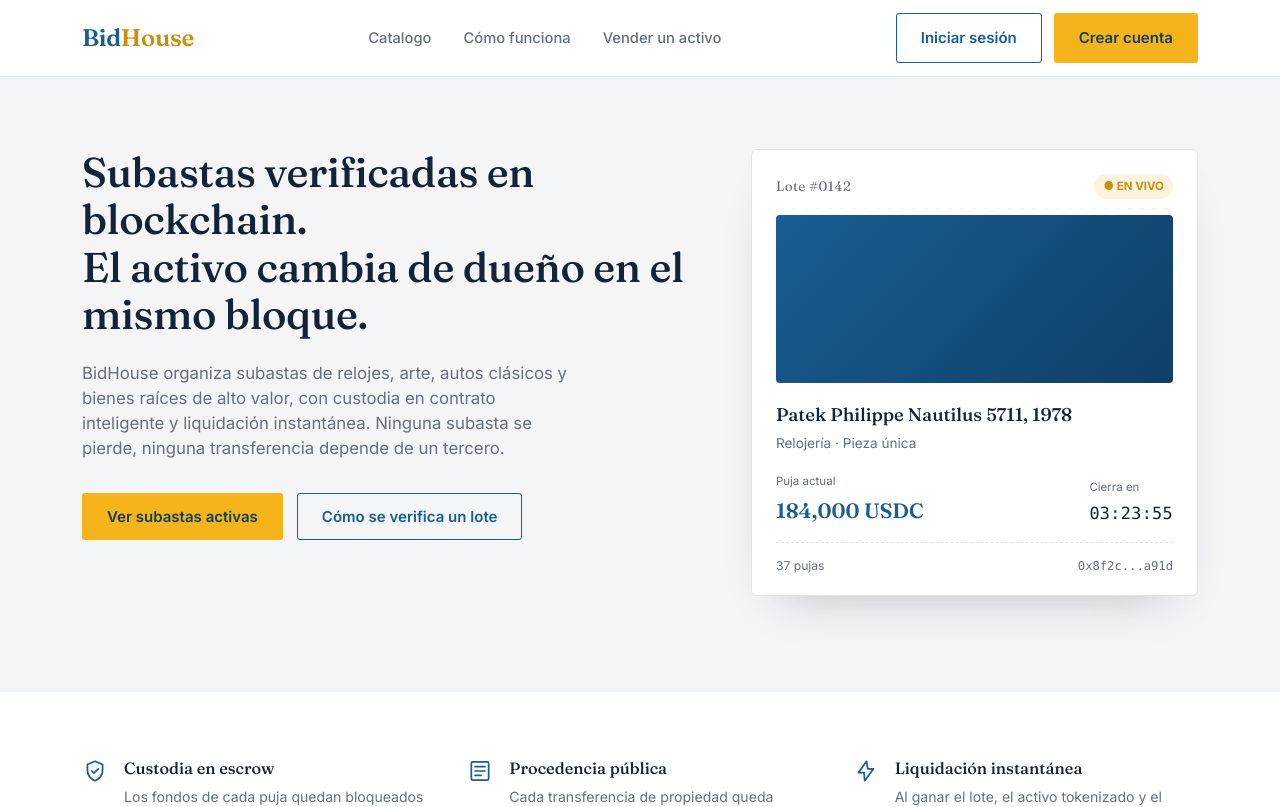
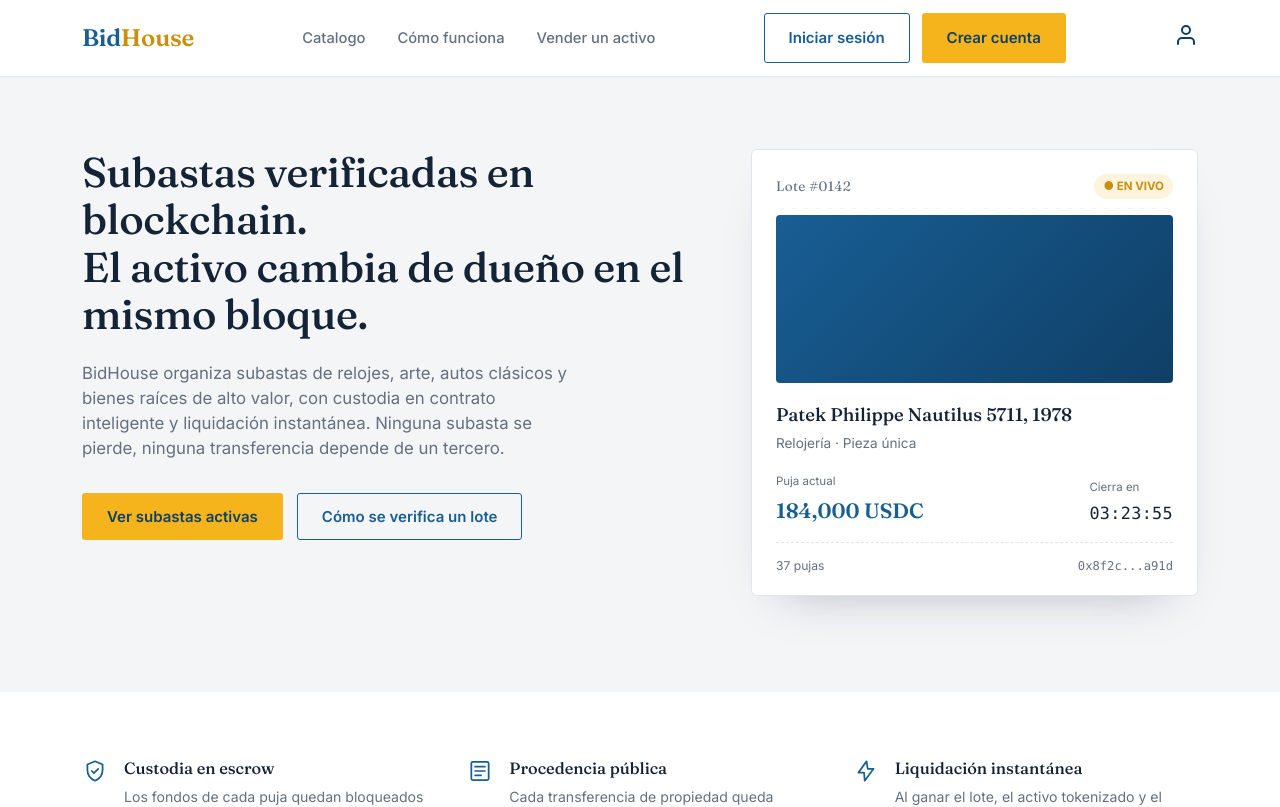
Before and after one commit to ana2320-ux/BidHouse, a React (Vite) app in the folder frontend/: page / in a window 1280 px wide. Shown: the top 807 px of the page. Built offline with nearby package versions, Linux system fonts and the light colour scheme; no server answers.

Commit message:
agregar perfil a navbar temporal

```diff
--- a/frontend/src/components/Navbar.tsx
+++ b/frontend/src/components/Navbar.tsx
@@ -27,6 +27,14 @@ export default function Navbar() {
               Crear cuenta
             </Link>
           </div>
+           <div className="bh-user-actions">
+            <Link to="/Perfil" title="Mi Perfil">
+              <svg width="24" height="24" viewBox="0 0 24 24" fill="none" stroke="currentColor" strokeWidth="2" strokeLinecap="round" strokeLinejoin="round" style={{ color: 'var(--blue-dark)' }}>
+                <path d="M20 21v-2a4 4 0 0 0-4-4H8a4 4 0 0 0-4 4v2"></path>
+                <circle cx="12" cy="7" r="4"> </circle>
+              </svg>
+            </Link>
+          </div>
         </div>
       </header>
   );
```
